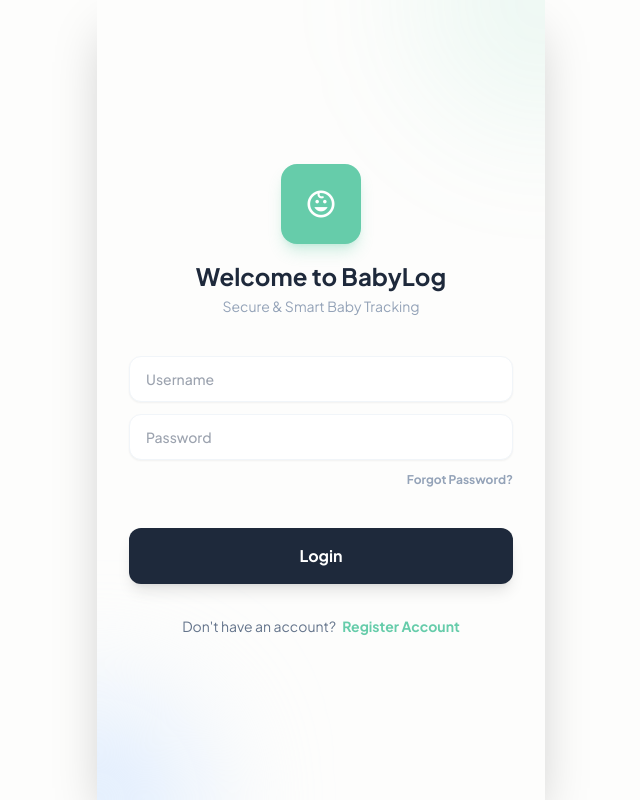
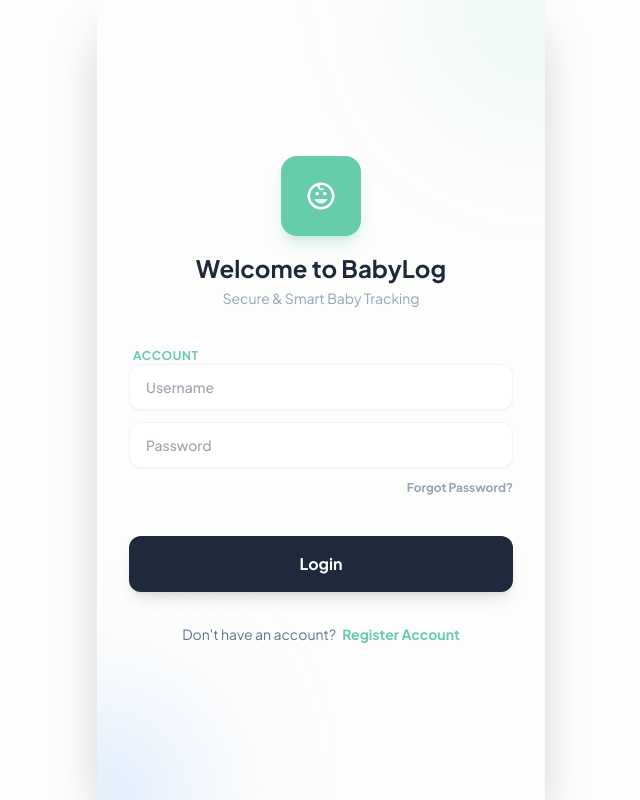
Before and after one commit to ghhykqfqc/baby-daily, a React (Vite) app: page / in a window 1280 px wide. Shown: the whole page, without its empty margins (319-959 px from the left). Built offline with nearby package versions, Linux system fonts and the light colour scheme.

Commit message:
修改登录注册布局、引入index.tsx于index.html中

```diff
--- a/App.tsx
+++ b/App.tsx
@@ -258,7 +258,9 @@ const LoginView = ({ onLogin, onToast }: { onLogin: () => void, onToast: (msg: s
                  </div>
 
                  <div className="animate-slide-up">
+                    <p className="text-xs font-bold text-primary px-1 uppercase tracking-wider mt-4">Account</p>
                     {renderInput('username', t.login.username)}
+                    {renderInput('password', mode === 'FORGOT' ? t.login.newPassword : t.login.password, "password")}
 
                     {(mode === 'REGISTER' || mode === 'FORGOT') && (
                         <div className="space-y-3 mb-3">
@@ -275,11 +277,8 @@ const LoginView = ({ onLogin, onToast }: { onLogin: () => void, onToast: (msg: s
                                 <label className="text-xs text-slate-500 font-bold ml-1">{t.login.q3}</label>
                                 {renderInput('q3', t.login.answerPlaceholder)}
                             </div>
-                            <p className="text-xs font-bold text-primary px-1 uppercase tracking-wider mt-4">Account</p>
                         </div>
                     )}
-
-                    {renderInput('password', mode === 'FORGOT' ? t.login.newPassword : t.login.password, "password")}
 
                     {mode === 'LOGIN' && (
                          <div className="flex justify-end mb-6">
--- a/index.html
+++ b/index.html
@@ -73,5 +73,6 @@
 </head>
   <body class="bg-background-light text-slate-800">
     <div id="root"></div>
+    <script type="module" src="./index.tsx"></script>
   </body>
 </html>
```
